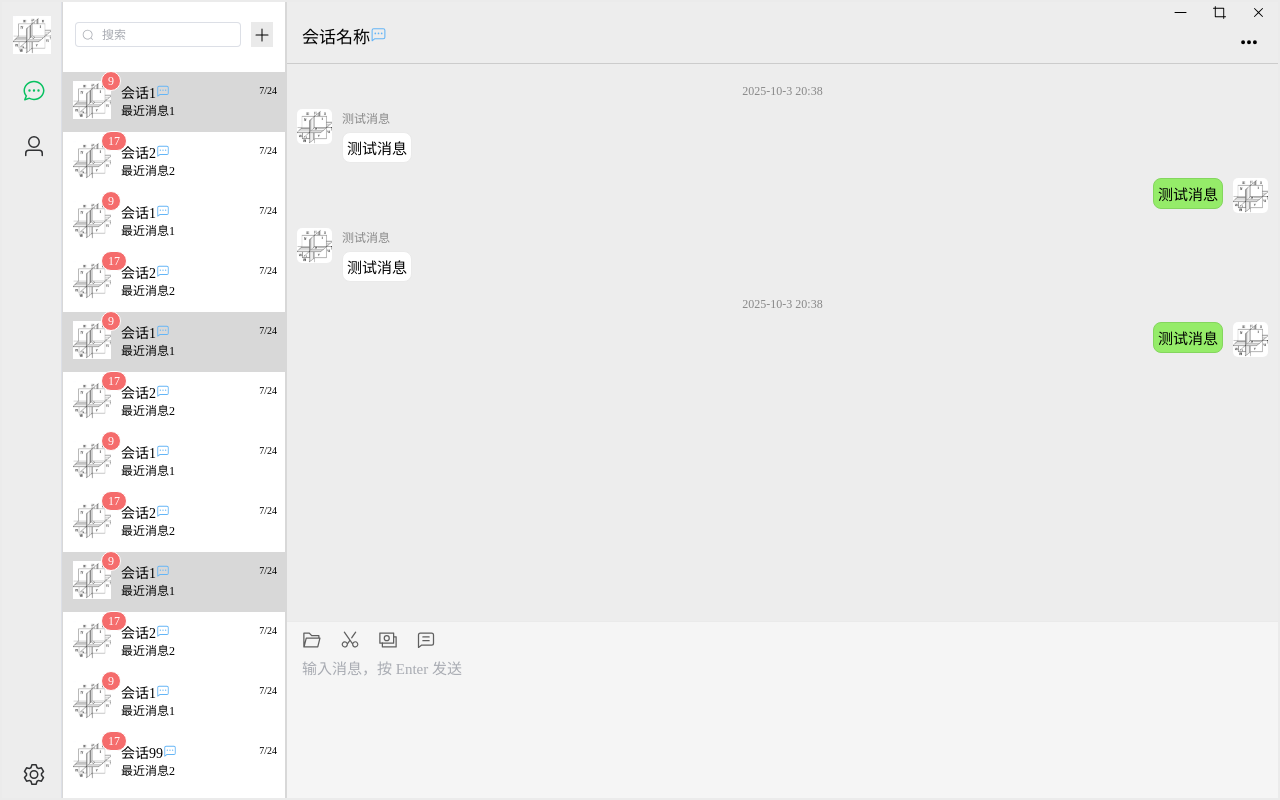
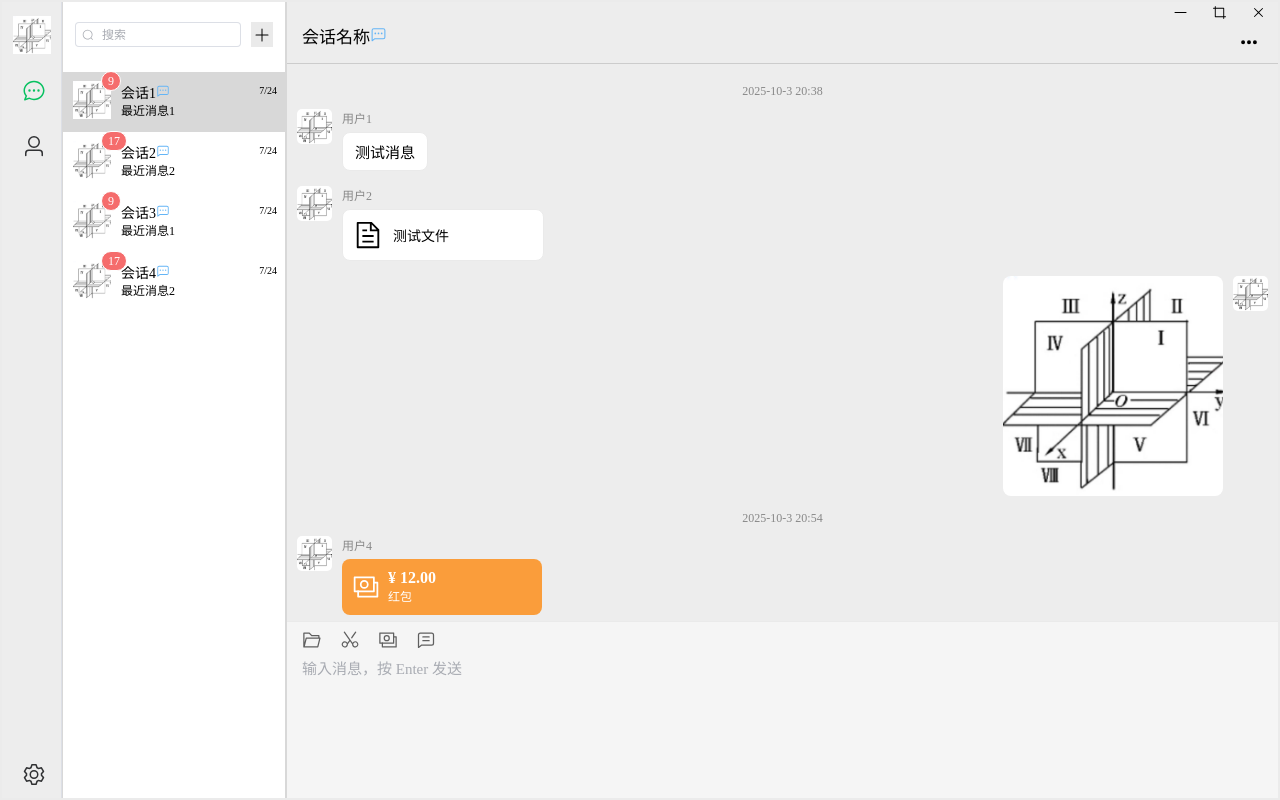
Before and after one commit to 01-Dreamer/chatclient, a Vue app: page /main/session/1 in a window 1280 px wide. Built offline with nearby package versions, Linux system fonts and the light colour scheme.

Commit message:
'20251005'

```diff
--- a/src/renderer/src/views/ChatView.vue
+++ b/src/renderer/src/views/ChatView.vue
@@ -1,7 +1,7 @@
 <template>
-  <Blank v-show="currentSessionId === 0"></Blank>
+  <Blank v-show="currentSessionId === 0" />
   <div class="session-info" v-show="currentSessionId !== 0">
-    <div class="session-name">
+    <div class="session-name no-drag">
       <span>{{ sessionName }}</span>
       <el-icon class="group-icon" v-show="isGroup">
         <ChatDotSquare />
@@ -21,7 +21,30 @@
           <img :src="message.avatar" alt="error" class="avatar-img">
           <div class="message-content">
             <div class="nickname" v-if="!message.sender">{{ message.nickname }}</div>
-            <div class="message-bubble">{{ message.text }}</div>
+            <div class="text-msg" v-if="message.type === 'text'">{{ message.msg }}</div>
+            <div class="file-msg" v-else-if="message.type === 'file'">
+              <el-icon :size="30">
+                <Document />
+              </el-icon>
+              <span class="file-name">{{ message.msg }}</span>
+            </div>
+            <div class="img-msg" v-else-if="message.type === 'img'">
+              <img :src="message.msg" alt="error" class="image-content">
+            </div>
+            <div
+              :class="['money-msg', { 'negative-money': message.msg.startsWith('-') }]"
+              v-else-if="message.type === 'money'"
+            >
+              <el-icon :size="28" color="#FFF">
+                <Money />
+              </el-icon>
+              <div class="money-details">
+                <span class="money-amount">
+                  ¥ {{ message.msg.startsWith('-') ? message.msg.substring(1) : message.msg }}
+                </span>
+                <span class="money-text">红包</span>
+              </div>
+            </div>
           </div>
         </div>
       </template>
@@ -35,7 +58,7 @@
       <el-icon class="toolbar-icon" title="截图" @click="takeScreenshot">
         <Scissor />
       </el-icon>
-      <el-icon class="toolbar-icon" title="转账" @click="showHistory">
+      <el-icon class="toolbar-icon" title="红包" @click="showHistory">
         <Money />
       </el-icon>
       <el-icon class="toolbar-icon" title="聊天记录" @click="showHistory">
@@ -50,6 +73,8 @@
 <script setup>
 import Blank from '@/components/BlankView.vue'
 import { ref, watch } from 'vue'
+import { Document, Money, FolderOpened, Scissor, ChatLineSquare, MoreFilled, ChatDotSquare } from '@element-plus/icons-vue'
+
 
 const currentSessionId = ref(0)
 const sessionName = ref('会话名称')
@@ -67,34 +92,47 @@ const messages = ref([
   {
     id: 1,
     time: '2025-10-3 20:38',
-    nickname: '测试消息',
-    text: '测试消息',
+    nickname: '用户1',
+    type: 'text',
+    msg: '测试消息',
     avatar: Avatar,
     sender: false
   },
   {
     id: 2,
     time: null,
-    nickname: '测试消息',
-    text: '测试消息',
+    nickname: '用户2',
+    type: 'file',
+    msg: '测试文件',
+    avatar: Avatar,
+    sender: false
+  },
+  {
+    id: 3,
+    time: null,
+    nickname: '用户3',
+    type: 'img',
+    msg: Avatar,
     avatar: Avatar,
     sender: true
   },
   {
-    id: 3,
-    time: null,
-    nickname: '测试消息',
-    text: '测试消息',
+    id: 4,
+    time: '2025-10-3 20:54',
+    nickname: '用户4',
+    type: 'money',
+    msg: '12.00',
     avatar: Avatar,
     sender: false
   },
   {
-    id: 4,
-    time: '2025-10-3 20:38',
-    nickname: '测试消息',
-    text: '测试消息',
+    id: 5,
+    time: null,
+    nickname: '用户5',
+    type: 'money',
+    msg: '-8.88',
     avatar: Avatar,
-    sender: true
+    sender: false
   }
 ])
 </script>
@@ -190,14 +228,6 @@ const messages = ref([
   margin-bottom: 5px;
 }
 
-.message-bubble {
-  background-color: #FFFFFF;
-  border: 1px solid #EAEAEA;
-  padding: 4px;
-  border-radius: 8px;
-  font-size: 15px;
-}
-
 .message-body.self-message {
   align-self: flex-end;
   flex-direction: row-reverse;
@@ -208,9 +238,94 @@ const messages = ref([
   margin-left: 10px;
 }
 
-.self-message .message-bubble {
+.text-msg {
+  background-color: #FFFFFF;
+  border: 1px solid #EAEAEA;
+  padding: 8px 12px;
+  border-radius: 8px;
+  font-size: 15px;
+  word-break: break-all;
+}
+
+.self-message .text-msg {
   background-color: #95EC69;
   border-color: #84D65E;
+}
+
+.img-msg {
+  border-radius: 8px;
+  overflow: hidden;
+  background-color: #f0f0f0;
+}
+
+.image-content {
+  display: block;
+  max-width: 220px;
+  max-height: 220px;
+  cursor: pointer;
+}
+
+.file-msg {
+  display: flex;
+  align-items: center;
+  background-color: #FFFFFF;
+  border: 1px solid #EAEAEA;
+  padding: 10px;
+  border-radius: 8px;
+  width: 180px;
+  cursor: pointer;
+  transition: background-color 0.2s;
+}
+
+.file-msg:hover {
+  background-color: #F5F5F5;
+}
+
+.file-name {
+  margin-left: 10px;
+  font-size: 14px;
+  white-space: nowrap;
+  overflow: hidden;
+  text-overflow: ellipsis;
+}
+
+.money-msg {
+  display: flex;
+  align-items: center;
+  background-color: #fa9d3b;
+  color: white;
+  padding: 10px;
+  border-radius: 8px;
+  width: 180px;
+  cursor: pointer;
+  transition: background-color 0.2s;
+}
+
+.money-msg:hover {
+  background-color: #f88e1e;
+}
+
+.money-msg.negative-money {
+  background-color: #E57373;
+}
+
+.money-msg.negative-money:hover {
+  background-color: #EF5350;
+}
+
+.money-details {
+  margin-left: 8px;
+  display: flex;
+  flex-direction: column;
+}
+
+.money-amount {
+  font-size: 16px;
+  font-weight: bold;
+}
+
+.money-text {
+  font-size: 12px;
 }
 
 .input-area {
--- a/src/renderer/src/views/DetailView.vue
+++ b/src/renderer/src/views/DetailView.vue
@@ -1,9 +1,143 @@
 <template>
-    细节信息
+  <Blank v-show="currentFrinedId === 0" />
+
+  <div class="friend-profile-container no-drag" v-show="currentFrinedId !== 0">
+    <div class="profile-content">
+      <img src="@/assets/avatar.jpg" alt="avatar" class="avatar-img">
+      <div class="friend-name">好友昵称</div>
+      <div class="friend-remark">
+        <span>备注：</span>
+        <div v-if="!isEditingRemark" @click="startEditing" class="remark-text-display">
+          {{ remarkText }}
+        </div>
+        <input
+          v-else
+          ref="remarkInputEl"
+          v-model="remarkText"
+          @blur="stopEditing"
+          @keyup.enter="stopEditing"
+          class="remark-input"
+          type="text"
+        >
+      </div>
+    </div>
+    <div class="action-button-wrapper">
+      <button class="delete-button">删除好友</button>
+    </div>
+  </div>
 </template>
 
 <script setup>
+import Blank from '@/components/BlankView.vue'
+import { ref, watch, nextTick } from 'vue'
+
+const currentFrinedId = ref(0)
+const props = defineProps({ friendId: String })
+watch(() => props.friendId, (id) => {
+  if (!id) return
+  currentFrinedId.value = Number(id)
+}, { immediate: true })
+
+
+const remarkText = ref('备注名')
+const isEditingRemark = ref(false)
+const remarkInputEl = ref(null)
+
+const startEditing = async () => {
+  isEditingRemark.value = true
+  await nextTick()
+  remarkInputEl.value?.focus()
+}
+
+const stopEditing = () => {
+  isEditingRemark.value = false
+}
 </script>
 
 <style scoped>
+.friend-profile-container {
+  display: flex;
+  flex-direction: column;
+  align-items: center;
+  justify-content: space-between;
+  height: 100%;
+  padding: 80px 20px 40px;
+  box-sizing: border-box;
+  text-align: center;
+}
+
+.profile-content {
+  display: flex;
+  flex-direction: column;
+  align-items: center;
+}
+
+.avatar-img {
+  width: 70px;
+  height: 70px;
+  border-radius: 8px;
+  margin-bottom: 20px;
+}
+
+.friend-name {
+  font-size: 22px;
+  font-weight: bold;
+  color: #000;
+  margin-bottom: 10px;
+}
+
+.friend-remark {
+  font-size: 14px;
+  color: #888;
+  display: flex;
+  align-items: center;
+  justify-content: center;
+  min-height: 24px;
+}
+
+.remark-text-display {
+  cursor: pointer;
+  padding: 2px 4px;
+  border-radius: 4px;
+  transition: background-color 0.2s;
+}
+
+.remark-text-display:hover {
+  background-color: #F0F0F0;
+}
+
+.remark-input {
+  font-size: 14px;
+  font-family: inherit;
+  color: #333;
+  border: none;
+  outline: none;
+  background-color: transparent;
+  border-bottom: 1px solid #42B983;
+  width: 120px;
+  padding: 2px 4px;
+}
+
+.action-button-wrapper {
+  width: 100%;
+  display: flex;
+  justify-content: center;
+}
+
+.delete-button {
+  background-color: #F56C6C;
+  color: white;
+  border: none;
+  border-radius: 5px;
+  padding: 10px 0;
+  width: 70%;
+  max-width: 220px;
+  cursor: pointer;
+  font-size: 16px;
+  transition: background-color 0.2s;
+}
+
+.delete-button:hover {
+  background-color: #F78989;
+}
 </style>
--- a/src/renderer/src/views/FriendView.vue
+++ b/src/renderer/src/views/FriendView.vue
@@ -50,13 +50,14 @@ const friends = ref([
   { id: 1, name: '张三', avatar: Avatar },
   { id: 2, name: '李四', avatar: Avatar },
   { id: 3, name: '王五', avatar: Avatar },
-  { id: 4, name: '赵六', avatar: Avatar },
+  { id: 4, name: '赵六', avatar: Avatar }
 ])
 
 const groups = ref([
   { id: 11, name: '群聊A', avatar: Avatar },
   { id: 12, name: '群聊B', avatar: Avatar },
-  { id: 13, name: '群聊C', avatar: Avatar }
+  { id: 13, name: '群聊C', avatar: Avatar },
+  { id: 14, name: '群聊D', avatar: Avatar }
 ])
 
 
--- a/src/renderer/src/views/SessionView.vue
+++ b/src/renderer/src/views/SessionView.vue
@@ -36,7 +36,6 @@ watch(() => props.sessionId, (id) => {
   currentSessionId.value = Number(id)
 }, { immediate: true })
 
-
 import Avatar from '@/assets/avatar.jpg'
 const sessions = ref([
   {
@@ -59,7 +58,7 @@ const sessions = ref([
   },
   {
     id: 3,
-    name: '会话1',
+    name: '会话3',
     isGroup: true,
     latestTime: '7/24',
     latestMessage: '最近消息1',
@@ -68,79 +67,7 @@ const sessions = ref([
   },
   {
     id: 4,
-    name: '会话2',
-    isGroup: true,
-    latestTime: '7/24',
-    latestMessage: '最近消息2',
-    unreadCount: 17,
-    avatar: Avatar
-  },
-  {
-    id: 1,
-    name: '会话1',
-    isGroup: true,
-    latestTime: '7/24',
-    latestMessage: '最近消息1',
-    unreadCount: 9,
-    avatar: Avatar
-  },
-  {
-    id: 2,
-    name: '会话2',
-    isGroup: true,
-    latestTime: '7/24',
-    latestMessage: '最近消息2',
-    unreadCount: 17,
-    avatar: Avatar
-  },
-  {
-    id: 3,
-    name: '会话1',
-    isGroup: true,
-    latestTime: '7/24',
-    latestMessage: '最近消息1',
-    unreadCount: 9,
-    avatar: Avatar
-  },
-  {
-    id: 4,
-    name: '会话2',
-    isGroup: true,
-    latestTime: '7/24',
-    latestMessage: '最近消息2',
-    unreadCount: 17,
-    avatar: Avatar
-  },
-  {
-    id: 1,
-    name: '会话1',
-    isGroup: true,
-    latestTime: '7/24',
-    latestMessage: '最近消息1',
-    unreadCount: 9,
-    avatar: Avatar
-  },
-  {
-    id: 2,
-    name: '会话2',
-    isGroup: true,
-    latestTime: '7/24',
-    latestMessage: '最近消息2',
-    unreadCount: 17,
-    avatar: Avatar
-  },
-  {
-    id: 3,
-    name: '会话1',
-    isGroup: true,
-    latestTime: '7/24',
-    latestMessage: '最近消息1',
-    unreadCount: 9,
-    avatar: Avatar
-  },
-  {
-    id: 4,
-    name: '会话99',
+    name: '会话4',
     isGroup: true,
     latestTime: '7/24',
     latestMessage: '最近消息2',
```
